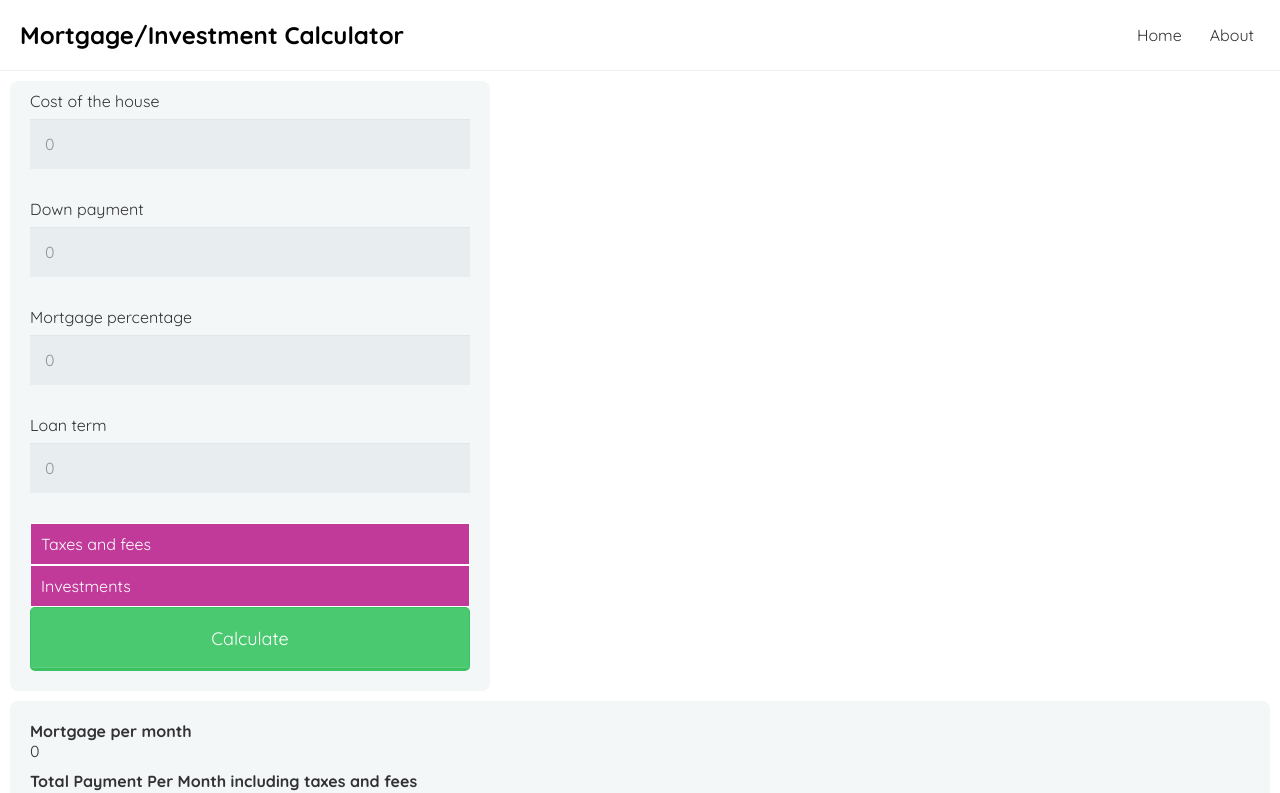
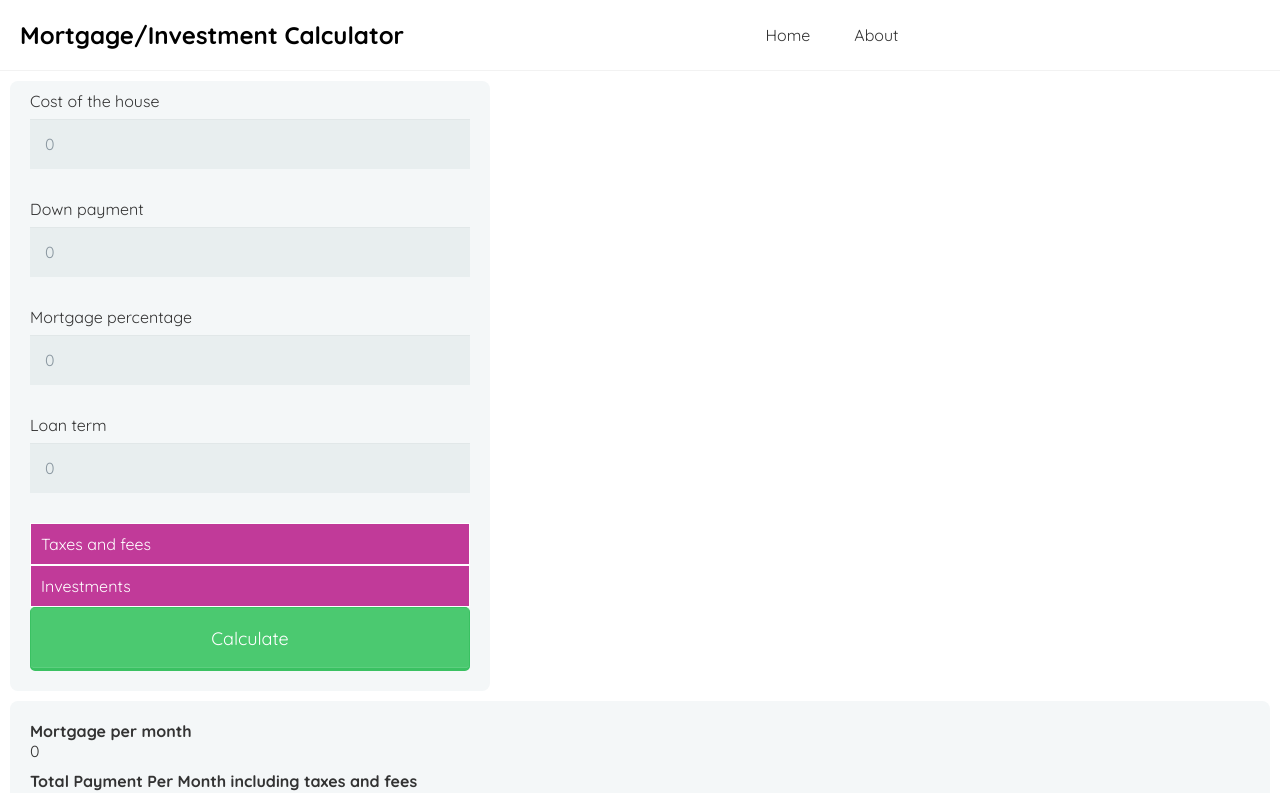
Before and after one commit to milindtheengineer/calculator, a React (Create React App) app: page / in a window 1280 px wide. Shown: the top 793 px of the page. Built offline with nearby package versions, Linux system fonts and the light colour scheme.

Commit message:
change wording

```diff
--- a/src/index.css
+++ b/src/index.css
@@ -19,9 +19,11 @@
 }
 .navbar .links {
   margin-left: auto;
+  margin-right: auto;
 }
 .navbar a {
   margin-left: 16px;
+  margin-right: 16px;
   text-decoration: none;
   padding: 6px;
 }
```
